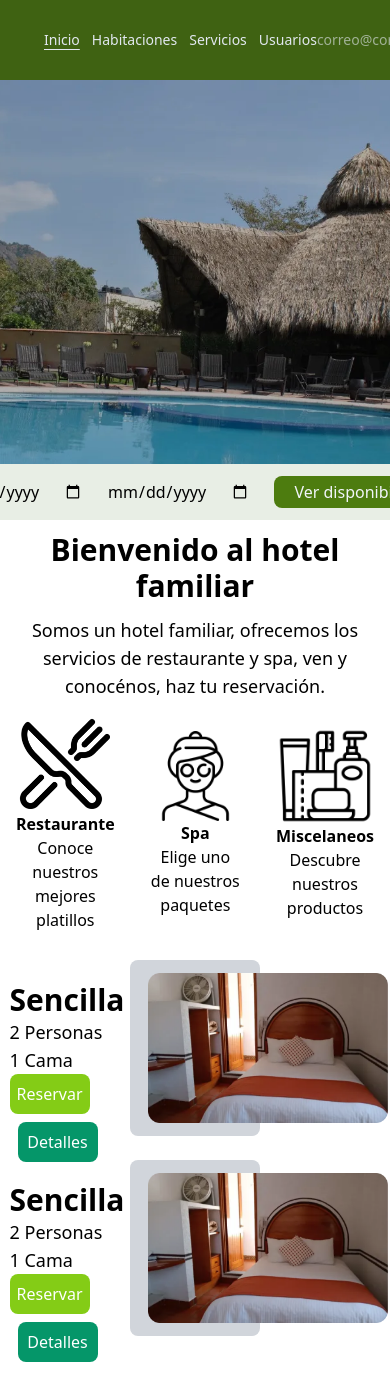
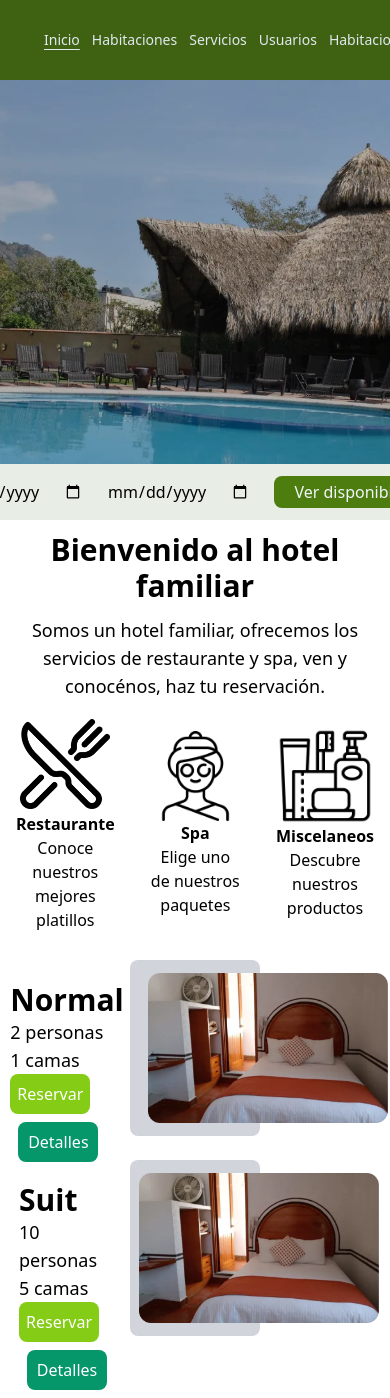
Before and after one commit to OliverVlqz/integradora-app-web, a React (Vite) app: page / in a window 390 px wide. Shown: the top 1398 px of the page. Before the commit the page ends 1370 px from the top, so only its background shows below. Built offline with nearby package versions, Linux system fonts and the light colour scheme; no server answers.

Commit message:
Se realizaron las props de las cards de habitacion y el formulario para crearlas

```diff
--- a/src/Components/HabitacionesCard/index.jsx
+++ b/src/Components/HabitacionesCard/index.jsx
@@ -1,16 +1,16 @@
 
 
-export default function HabitacionesCard() {
+export default function HabitacionesCard(props) {
+    const {tipo, capacidad_personas, cantidad_camas}= props
   return (
-
         <figure className="bg-gray-300 border-  -950 flex w-1/3 h-44 justify-center items-center rounded-lg gap-4 m-3">
         <div className="m-2 h-3/4">
 
             <p className="f">
-                <h2 className="font-bold text-3xl">Sencilla</h2>
-                <span className="font-light text-lg">2 Personas</span>
+                <h2 className="font-bold text-3xl">{tipo}</h2>
+                <span className="font-light text-lg">{capacidad_personas} personas</span>
                 <br />
-                <span className="font-light text-lg">1 Cama</span>
+                <span className="font-light text-lg">{cantidad_camas} camas</span>
             </p>
             <div className="">
             <button className="bg-lime-500  rounded-lg w-20 h-10 text-white hover:">Reservar</button>
--- a/src/Components/Navbar/index.jsx
+++ b/src/Components/Navbar/index.jsx
@@ -41,6 +41,11 @@ const Navbar =() => {
                     Usuarios
                 </NavLink>
             </li>
+            <li>
+                <NavLink to={'/admin/habitaciones'} className={({isActive}) => isActive ? activeStyle: undefined}>
+                    Habitaciones
+                </NavLink>
+            </li>
 
 
         </ul>
--- a/src/Pages/Admin/HabitacionesInfo/index.jsx
+++ b/src/Pages/Admin/HabitacionesInfo/index.jsx
@@ -0,0 +1,80 @@
+
+import Layout from '../../../Components/Layout'
+
+export default function HabitacioneshtmlhtmlForm() {
+  return (
+    <Layout>
+        <h1 className='font-bold text-2xl m-2 '> Agregar Habitaciones </h1>
+        <htmlForm className="w-full max-w-lg">
+  <div className="flex flex-wrap -mx-3 mb-6">
+    <div className="w-full md:w-1/2 px-3 mb-6 md:mb-0">
+      <label className="block uppercase tracking-wide text-gray-700 text-xs font-bold mb-2" htmlFor="grid-first-name">
+        Nombre
+      </label>
+      <input className="appearance-none block w-full bg-gray-200 text-gray-700 border border-red-500 rounded py-3 px-4 mb-3 leading-tight focus:outline-none focus:bg-white" id="grid-first-name" type="text" placeholder="Habitacion"/>
+      <p className="text-red-500 text-xs italic">Rellena este campo</p>
+    </div>
+    <div className="w-full md:w-1/2 px-3">
+      <label className="block uppercase tracking-wide text-gray-700 text-xs font-bold mb-2" htmlFor="grid-last-name">
+        Precio
+      </label>
+      <input className="appearance-none block w-full bg-gray-200 text-gray-700 border border-gray-200 rounded py-3 px-4 leading-tight focus:outline-none focus:bg-white focus:border-gray-500" id="grid-last-name" type="number" placeholder="950"/>
+    </div>
+  </div>
+  <div className="flex flex-wrap -mx-3 mb-6">
+    <div className="w-full px-3">
+      <label className="block uppercase tracking-wide text-gray-700 text-xs font-bold mb-2" htmlFor="grid-password">
+        Descripcion
+      </label>
+      <input className="appearance-none block w-full bg-gray-200 text-gray-700 border border-gray-200 rounded py-3 px-4 mb-3 leading-tight focus:outline-none focus:bg-white focus:border-gray-500" id="grid-password" type="textarea" placeholder="Habitacion con vista al mar"/>
+      <p className="text-gray-600 text-xs italic">Agrega una pequeña descripcion de lo que contiene la habitacion</p>
+    </div>
+  </div>
+  <div className="flex flex-wrap -mx-3 mb-2">
+    <div className="w-full md:w-1/3 px-3 mb-6 md:mb-0">
+      <label className="block uppercase tracking-wide text-gray-700 text-xs font-bold mb-2" htmlFor="grid-city">
+        Cap. Personas
+      </label>
+      <input className="appearance-none block w-full bg-gray-200 text-gray-700 border border-gray-200 rounded py-3 px-4 leading-tight focus:outline-none focus:bg-white focus:border-gray-500" id="grid-city" type="number" placeholder="5"/>
+    </div>
+
+    <div className="w-full md:w-1/3 px-3 mb-6 md:mb-0">
+      <label className="block uppercase tracking-wide text-gray-700 text-xs font-bold mb-2" htmlFor="grid-zip">
+        Cantidad de camas
+      </label>
+      <input className="appearance-none block w-full bg-gray-200 text-gray-700 border border-gray-200 rounded py-3 px-4 leading-tight focus:outline-none focus:bg-white focus:border-gray-500" id="grid-zip" type="text" placeholder="2"/>
+    </div>
+    <div className="w-full md:w-1/3 px-3 mb-6 md:mb-0">
+      <label className="block uppercase tracking-wide text-gray-700 text-xs font-bold mb-2" htmlFor="grid-state">
+        Tipo
+      </label>
+      <div className="relative">
+        <select className="block appearance-none w-full bg-gray-200 border border-gray-200 text-gray-700 py-3 px-4 pr-8 rounded leading-tight focus:outline-none focus:bg-white focus:border-gray-500" id="grid-state">
+          <option>Normal</option>
+          <option>Premium</option>
+          <option>Residencial</option>
+        </select>
+        <div className="pointer-events-none absolute inset-y-0 right-0 flex items-center px-2 text-gray-700">
+          <svg className="fill-current h-4 w-4" xmlns="http://www.w3.org/2000/svg" viewBox="0 0 20 20"><path d="M9.293 12.95l.707.707L15.657 8l-1.414-1.414L10 10.828 5.757 6.586 4.343 8z"/></svg>
+        </div>
+      </div>
+    </div>
+  </div>
+  <label htmlFor="uploadFile1"
+  className="bg-white text-black text-base rounded w-full h-52 flex flex-col items-center justify-center cursor-pointer border-2 border-gray-300 border-dashed mx-auto font-[sans-serif] m-6">
+  <svg xmlns="http://www.w3.org/2000/svg" className="w-8 mb-2 fill-black" viewBox="0 0 32 32">
+    <path
+      d="M23.75 11.044a7.99 7.99 0 0 0-15.5-.009A8 8 0 0 0 9 27h3a1 1 0 0 0 0-2H9a6 6 0 0 1-.035-12 1.038 1.038 0 0 0 1.1-.854 5.991 5.991 0 0 1 11.862 0A1.08 1.08 0 0 0 23 13a6 6 0 0 1 0 12h-3a1 1 0 0 0 0 2h3a8 8 0 0 0 .75-15.956z"
+      data-original="#000000" />
+    <path
+      d="M20.293 19.707a1 1 0 0 0 1.414-1.414l-5-5a1 1 0 0 0-1.414 0l-5 5a1 1 0 0 0 1.414 1.414L15 16.414V29a1 1 0 0 0 2 0V16.414z"
+      data-original="#000000" />
+  </svg>
+  Upload file
+  <input type="file" id='uploadFile1' className="hidden" />
+  <p className="text-xs text-gray-400 mt-2">PNG, JPG, y WEBP son permitidos.</p>
+</label>
+</htmlForm>
+    </Layout>
+  )
+}
--- a/src/Pages/App/App.jsx
+++ b/src/Pages/App/App.jsx
@@ -12,7 +12,7 @@ import CheckoutSideMenu from '../../Components/CheckoutSideMenu'
 import Habitaciones from '../Habitaciones'
 import Servicios from '../Servicios'
 import UsuariosInfo from '../Admin/UsuariosInfo'
-
+import HabitacionesForm from '../Admin/HabitacionesInfo'
 
 const AppRoutes = () => {
   let routes = useRoutes([
@@ -25,6 +25,7 @@ const AppRoutes = () => {
     {path:'/my-orders/last',element:<MyOrder/>},
     {path:'/my-orders/:id',element:<MyOrder/>},
     {path:'/admin/users',element:<UsuariosInfo/>},
+    {path:'/admin/habitaciones',element:<HabitacionesForm/>},
     {path:'/sign-in',element:<SignIn/>},
     {path:'*',element:<NotFound/>}
 
--- a/src/Pages/Home/index.jsx
+++ b/src/Pages/Home/index.jsx
@@ -29,8 +29,9 @@ export default function Index() {
         </div>
         </div>
           <Welcome/>
-          <HabitacionesCard/>
-          <HabitacionesCard/>
+          <HabitacionesCard  tipo='Normal' capacidad_personas={2} cantidad_camas={1} />
+          <HabitacionesCard  tipo='Suit' capacidad_personas={10} cantidad_camas={5} />
+
 
 
     </Layout>
```
